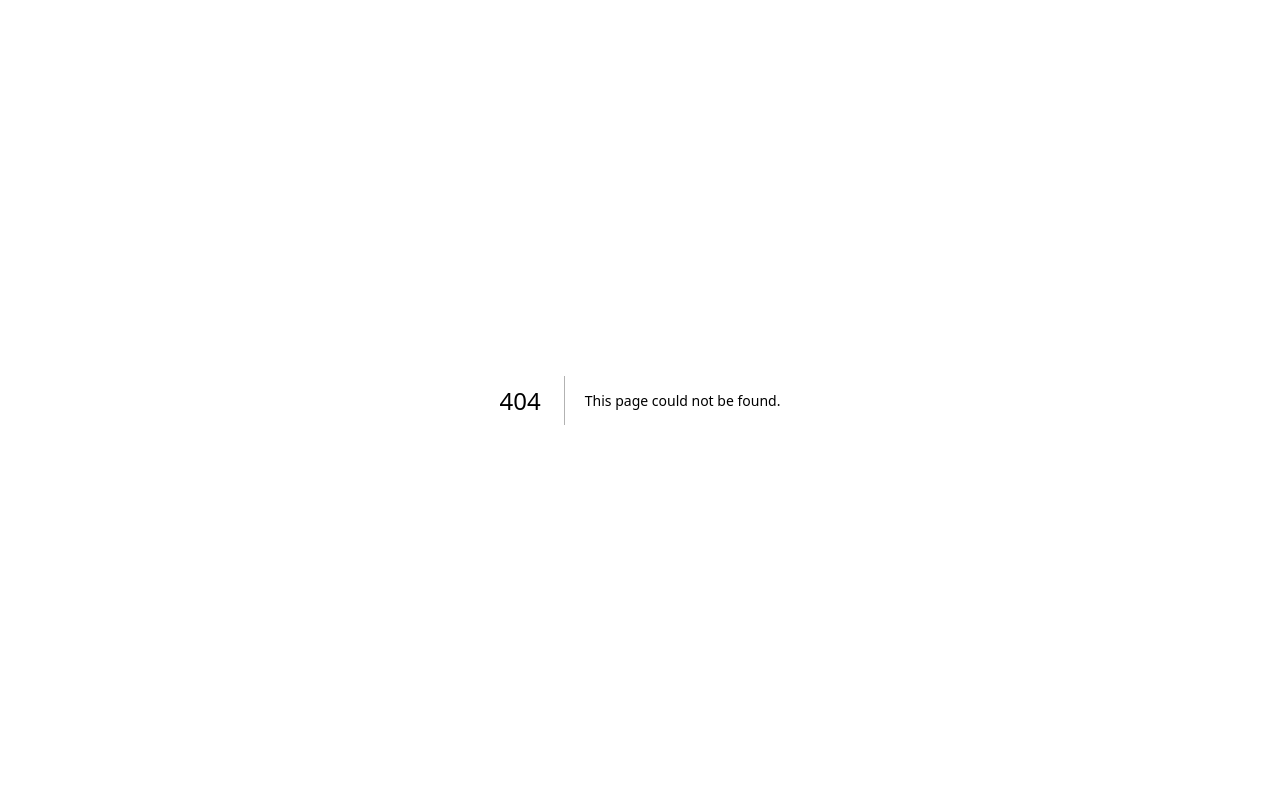
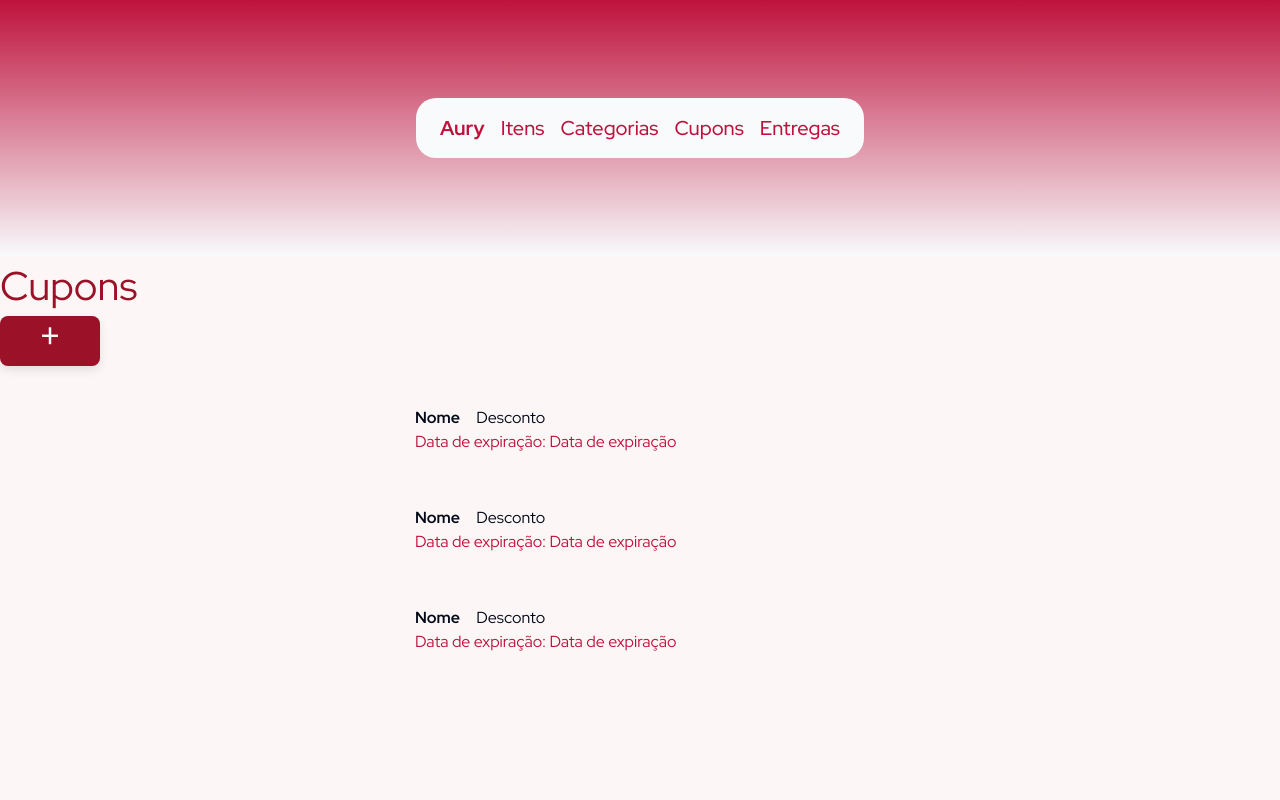
Before and after one commit to Software-Engineering-Assistantship/ess-base-project, a Next.js app in the folder frontend/: page /cupons in a window 1280 px wide. Before the commit this address had no page. Shown: the top 800 px of the page. Built offline with nearby package versions, Linux system fonts and the light colour scheme.

Commit message:
feat(dev): start cupons pages

```diff
--- /dev/null
+++ b/frontend/src/app/(admin)/cupons/page.tsx
@@ -0,0 +1,68 @@
+'use client'
+import React, { useState } from 'react';
+import Image from 'next/image'; // Importando a tag Image do Next.js
+import { useRouter } from 'next/navigation'
+import CuponsComponent from '@/components/cupons/cupons';
+
+export default function Home() {
+  const [showDiv, setShowDiv] = useState(false); // Estado para controlar a visibilidade da div branca
+  const [cpfValue, setCpfValue] = useState(""); // Estado para armazenar o valor do CPF
+
+  // Função para alternar a visibilidade da div branca
+  const toggleDiv = () => {
+    setShowDiv(!showDiv);
+  };
+
+  // Função para lidar com a mudança no valor do input do CPF
+  const handleCpfChange = (event: React.ChangeEvent<HTMLInputElement>) => {
+    setCpfValue(event.target.value);
+  };
+  const router  = useRouter();
+  const handleButtonClick = () => {
+    router.push("/newDeliveryPerson");
+  };
+  return (
+    <div style={{
+      backgroundColor: '#FCF6F6',
+      height: '100vh',
+      display: 'flex',
+      flexDirection: 'column',
+    }}>
+      <text style={{
+        color: '#9B1127',
+        fontSize: '40px',
+        fontFamily: 'Red Hat Display, sans-serif'
+      }}>Cupons</text>
+      <div style={{
+          backgroundColor: '#9B1127',
+          width: '100px',
+          height: '50px', // Ajuste de altura para igualar com a altura da div de CPF
+          borderRadius: '8px',
+          boxShadow: '0px 4px 10px rgba(0, 0, 0, 0.1)',
+          display: 'flex',
+          alignItems: 'center',
+          justifyContent: 'center',
+        }} onClick={handleButtonClick}>
+          <text style={{color:'white', fontSize:'40px', marginBottom:'10px'}}>+</text>
+        </div>
+        <CuponsComponent name="Nome" discout="Desconto" end_date="Data de expiração" />
+        <CuponsComponent name="Nome" discout="Desconto" end_date="Data de expiração" />
+        <CuponsComponent name="Nome" discout="Desconto" end_date="Data de expiração" />
+
+      <div style={{
+        display: 'flex',
+        alignItems: 'center',
+        margin: '20px',
+      }}>
+      </div>
+      <div style={{
+        display: 'flex',
+        alignItems: 'center',
+        justifyContent: 'flex-end',
+        marginRight: '20px',
+      }}>
+
+      </div>
+    </div>
+  );
+}
--- /dev/null
+++ b/frontend/src/components/cupons/cupons.tsx
@@ -0,0 +1,28 @@
+'use client';
+import React, { useState } from 'react';
+import Image from 'next/image'; // Importando a tag Image do Next.js
+import { useRouter } from 'next/navigation'
+
+
+interface CuponsProps {
+  name: string;
+  discout: string;
+  end_date: string;
+}
+
+
+export default function CuponsComponent (props: CuponsProps) {
+  return (
+    <div className="flex flex-col items-center p-0">
+        <div className='flex flex-col m-10' style={{width: 450, height: 20}}>
+            <div className="flex flex-col items-start">
+                <div className="flex flex-row items-start">
+                    <h1 className="text-36 font-bold pr-4 ">{props.name}</h1>
+                    <h2 className="text-32">{props.discout}</h2>
+                </div>
+                <h2 className="text-rose-700">Data de expiração: {props.end_date}</h2>
+            </div>
+        </div>
+    </div>
+  );
+}
```
